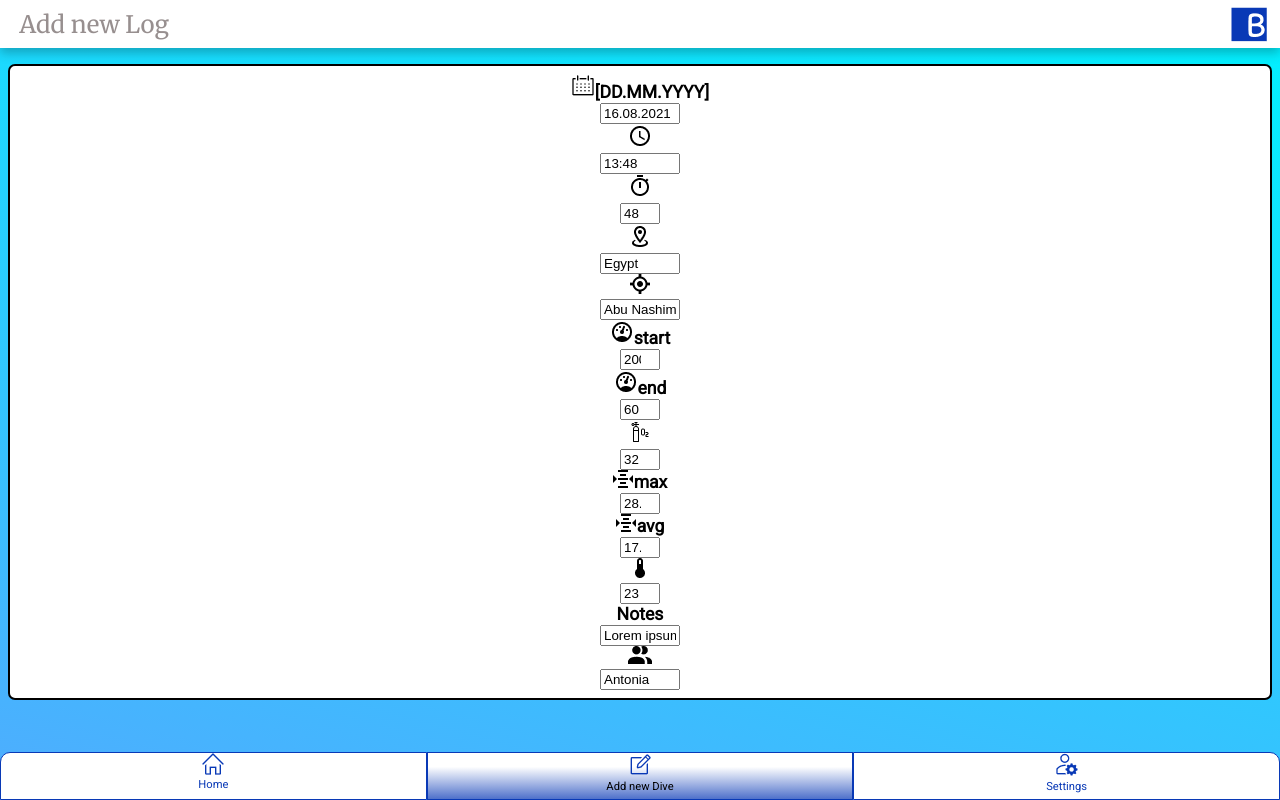
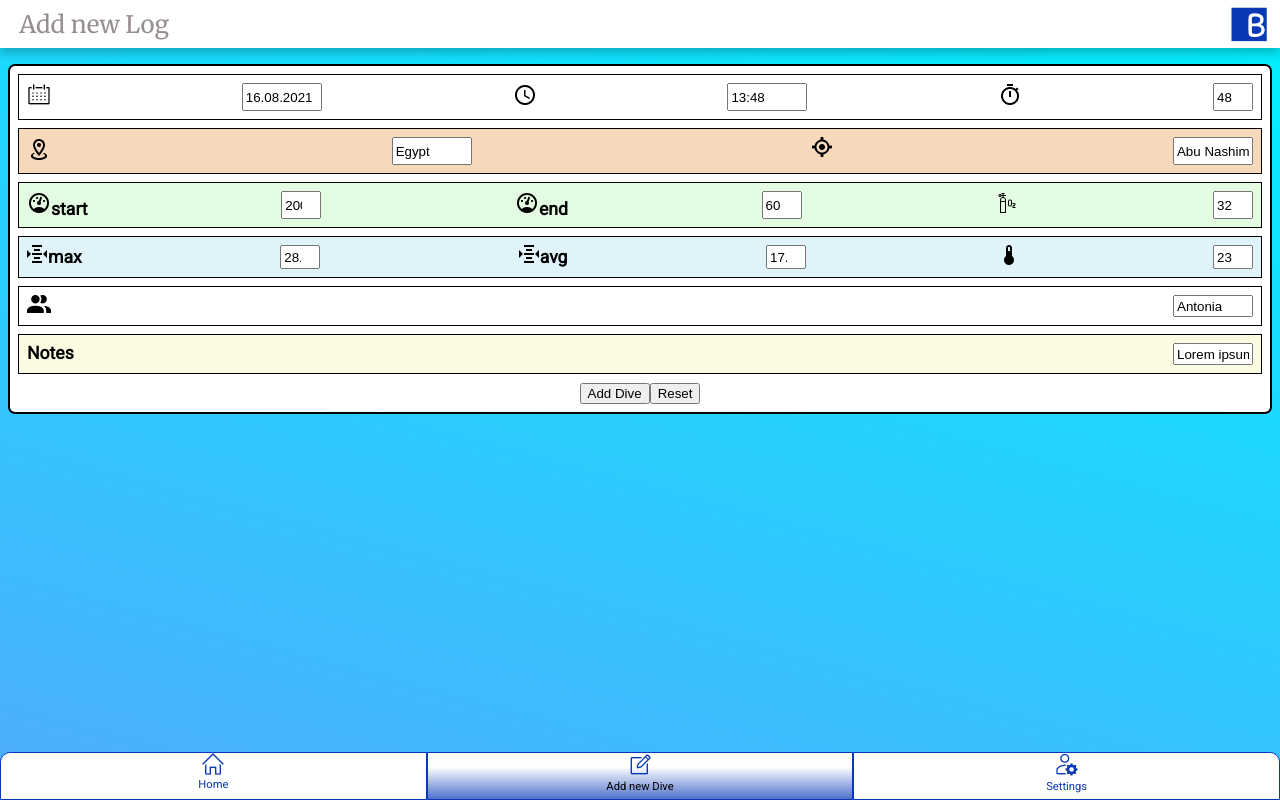
Before and after one commit to thomasmueller87/capstone-project, a React (Vite) app in the folder client/: page /create in a window 1280 px wide. Built offline with nearby package versions, Linux system fonts and the light colour scheme.

Commit message:
First Style for Form

```diff
--- a/client/src/components/LogCard.jsx
+++ b/client/src/components/LogCard.jsx
@@ -41,11 +41,11 @@ function LogCard() {
           <div className='water'>
             <Water label='Water' logData={initialLog} />
           </div>
+          <div className='buddy'>
+            <Buddy label='Buddy' logData={initialLog} />
+          </div>
           <div className='notes'>
             <Notes label='Notes' logData={initialLog} />
-          </div>
-          <div className='buddy'>
-            <Buddy label='Buddy' logData={initialLog} />
           </div>
         </div>
       </CardGrid>
@@ -67,8 +67,8 @@ const CardGrid = styled.div`
     grid-template-areas:
       'place place'
       'air water'
-      'notes notes'
-      'buddy buddy';
+      'buddy buddy'
+      'notes notes';
   }
   .place {
     grid-area: place;
--- a/client/src/components/form/Form.jsx
+++ b/client/src/components/form/Form.jsx
@@ -36,7 +36,11 @@ function Form() {
 
   const [log, setLog] = useState(initialLog);
 
-  const handleSubmit = console.log({ log });
+  const handleSubmit = (event) => {
+    event.preventDefault();
+    console.log(`Object "log" has been modified: ${log}`);
+    console.log({ log });
+  };
 
   const handleChange = (event) => {
     let inputValue = event.target.value; // "Glühwein"
@@ -55,13 +59,13 @@ function Form() {
 
   return (
     <FormStyle onSubmit={handleSubmit}>
+      <FormGroup>
         <TextInput
           onTextInputChange={handleChange}
           name='date'
           value={log.date}
         >
           <img src={cardDate} alt='Date' />
-        [DD.MM.YYYY]
         </TextInput>
         <TextInput
           onTextInputChange={handleChange}
@@ -77,6 +81,8 @@ function Form() {
         >
           <img src={cardDuration} alt='Duration' />
         </NumberInput>
+      </FormGroup>
+      <FormGroup backgroundcolor='var(--background-card-place)'>
         <TextInput
           onTextInputChange={handleChange}
           name='country'
@@ -91,6 +97,8 @@ function Form() {
         >
           <img src={cardSpot} alt='Spot' />
         </TextInput>
+      </FormGroup>
+      <FormGroup backgroundcolor='var(--background-card-air)'>
         <NumberInput
           name='airStart'
           value={log.airStart}
@@ -114,6 +122,8 @@ function Form() {
         >
           <img src={cardAirEan} alt='% Nitrox' />
         </NumberInput>
+      </FormGroup>
+      <FormGroup backgroundcolor='var(--background-card-water)'>
         <NumberInput
           name='waterDepthMax'
           value={log.waterDepthMax}
@@ -137,6 +147,17 @@ function Form() {
         >
           <img src={cardWaterTemp} alt='Water temperature' />
         </NumberInput>
+      </FormGroup>
+      <FormGroup backgroundcolor='var(--background-card-buddy)'>
+        <TextInput
+          onTextInputChange={handleChange}
+          name='buddy'
+          value={log.buddy}
+        >
+          <img src={cardBuddy} alt='Buddy' />
+        </TextInput>
+      </FormGroup>
+      <FormGroup backgroundcolor='var(--background-card-notes)'>
         <TextInput
           onTextInputChange={handleChange}
           name='notes'
@@ -144,21 +165,25 @@ function Form() {
         >
           Notes
         </TextInput>
-      <TextInput
-        onTextInputChange={handleChange}
-        name='buddy'
-        value={log.buddy}
-      >
-        <img src={cardBuddy} alt='Buddy' />
-      </TextInput>
+      </FormGroup>
+
+      <button>Add Dive</button>
+      <button>Reset</button>
     </FormStyle>
   );
 }
 
 export default Form;
 
-const FormStyle = styled.form`
-  label {
-    display: block;
-  }
+const FormStyle = styled.form``;
+
+const FormGroup = styled.div`
+  display: flex;
+  justify-content: space-between;
+  min-height: 5vh;
+  border: 1px solid black;
+  padding: 0.5rem;
+  margin-bottom: 0.5rem;
+  background-color: ${(props) =>
+    props.backgroundcolor || 'white'}; ;
 `;
```
Lines whose indentation alone changed are shown as unchanged.
